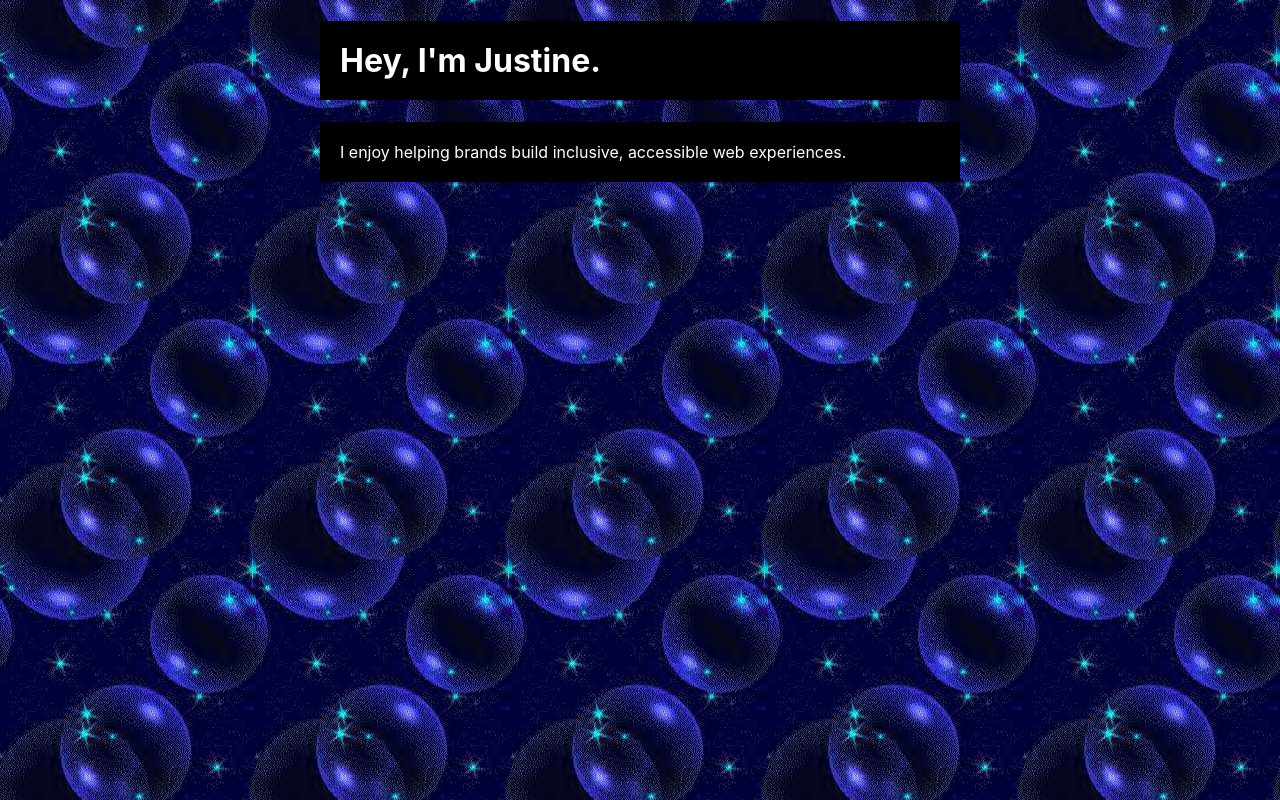
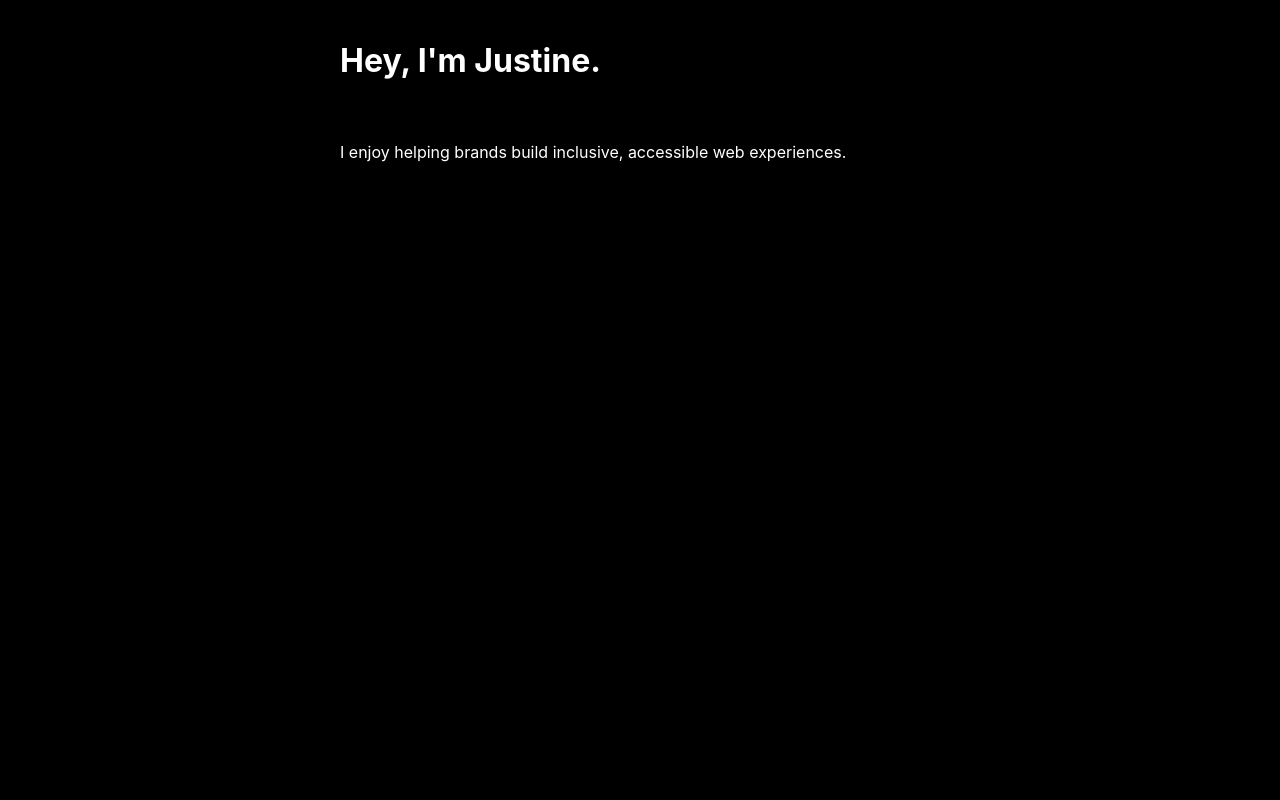
Before and after one commit to justinechiu/justinecodes.github.io, a plain HTML site: page index.html in a window 1280 px wide. Drawn offline with Linux system fonts and the light colour scheme.

Commit message:
Update index.html

```diff
--- a/index.html
+++ b/index.html
@@ -14,7 +14,6 @@
     <style>
       body {
         background-color: black;
-        background-image: url('./background.gif');
         font-family: -apple-system, BlinkMacSystemFont, "Segoe UI", Roboto, Helvetica, Arial, sans-serif, "Apple Color Emoji", "Segoe UI Emoji", "Segoe UI Symbol";
         color: #FFFFFF;
         max-width: 640px;
```
